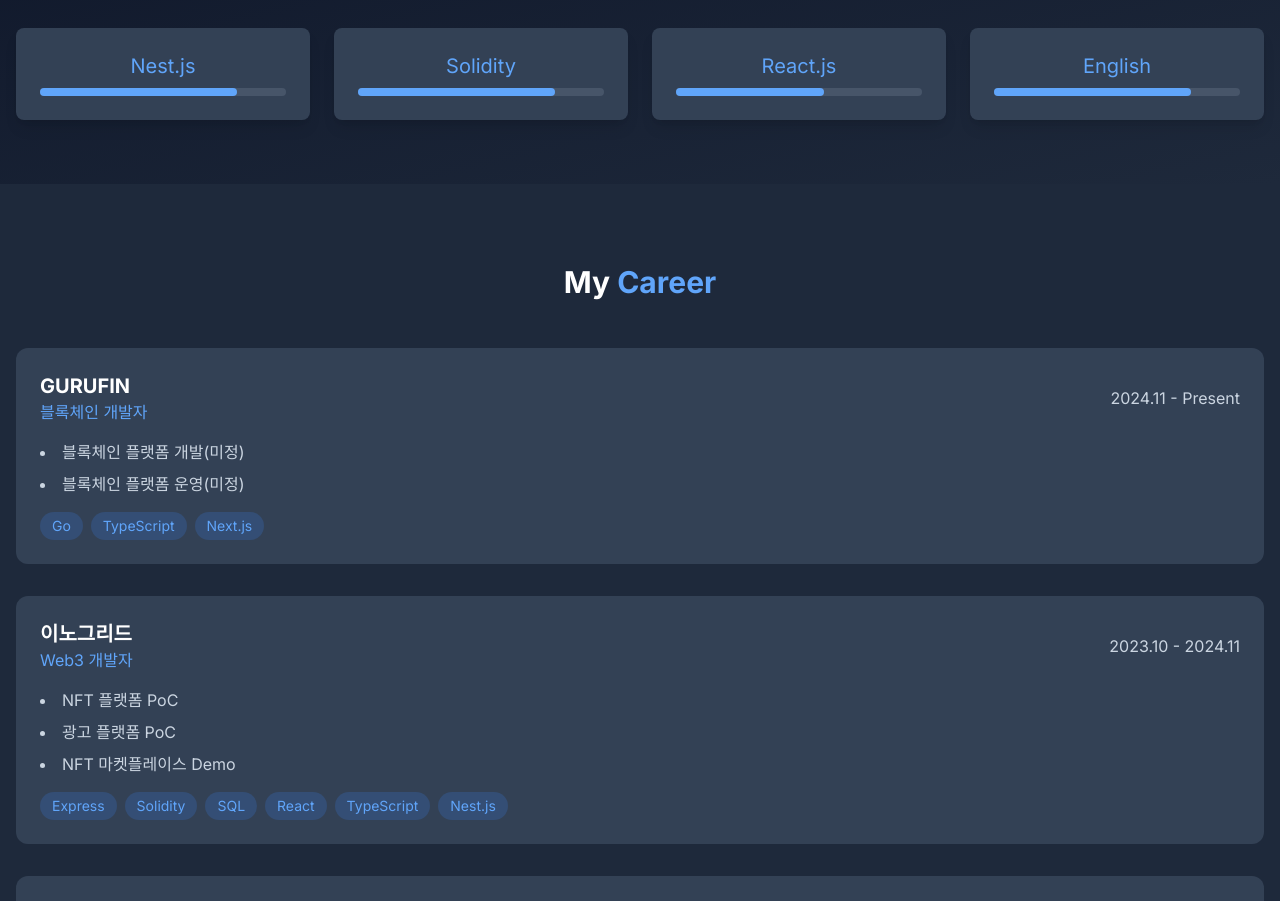
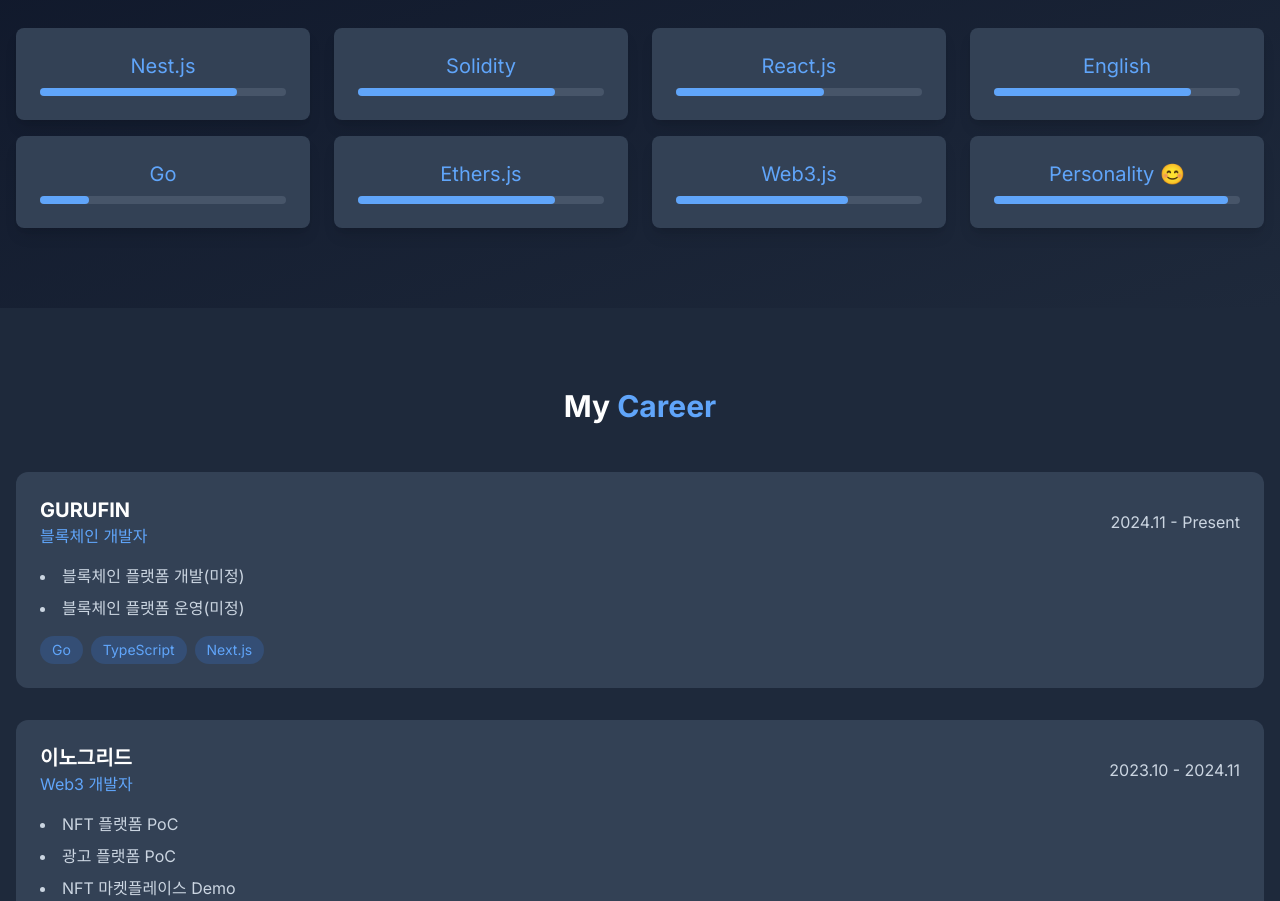
Before and after one commit to yyyljy/yyyljy.github.io, a Next.js app: page / in a window 1280 px wide. Shown: the part 920-1821 px from the top of the page. Built offline with nearby package versions, Linux system fonts and the light colour scheme.

Commit message:
feat:metadata 추가; favicon 추가; Skills 수정

```diff
--- a/src/app/layout.tsx
+++ b/src/app/layout.tsx
@@ -6,7 +6,32 @@
 
 export const metadata: Metadata = {
   title: "Jeff's Portfolio",
-  description: "Backend Developer Portfolio",
+  description: "블록체인 백엔드 개발자 Jeff",
+  keywords: ["블록체인", "백엔드 개발자", "Web3"],
+  authors: [{ name: "Jeff" }],
+  creator: "Jeff",
+  publisher: "Jeff",
+  robots: "index, follow",
+  openGraph: {
+    title: "Jeff's Portfolio",
+    description: "블록체인 백엔드 개발자 Jeff",
+    url: "http://block-chain.kr",
+    siteName: "Jeff's Portfolio",
+    locale: "ko_KR",
+    type: "website",
+  },
+  twitter: {
+    card: "summary_large_image",
+    title: "Jeff's Portfolio",
+    description: "블록체인 백엔드 개발자 Jeff",
+  },
+  viewport: {
+    width: "device-width",
+    initialScale: 1,
+  },
+  icons: {
+    icon: "/favicon.ico",
+  },
 };
 
 export default function RootLayout({
--- a/src/components/Skills.tsx
+++ b/src/components/Skills.tsx
@@ -40,6 +40,42 @@
           </div>
         </div>
       </div>
+      <div className="container mx-auto p-4">
+        <div className="grid grid-cols-2 md:grid-cols-4 gap-6">
+          <div className="p-6 bg-slate-700 rounded-lg shadow-lg hover:bg-slate-600 transition-all duration-300 transform hover:-translate-y-1">
+            <div className="text-center">
+              <div className="text-blue-400 text-xl mb-2">Go</div>
+              <div className="h-2 bg-slate-600 rounded-full">
+                <div className="h-2 bg-blue-400 rounded-full w-[20%]"></div>
+              </div>
+            </div>
+          </div>
+          <div className="p-6 bg-slate-700 rounded-lg shadow-lg hover:bg-slate-600 transition-all duration-300 transform hover:-translate-y-1">
+            <div className="text-center">
+              <div className="text-blue-400 text-xl mb-2">Ethers.js</div>
+              <div className="h-2 bg-slate-600 rounded-full">
+                <div className="h-2 bg-blue-400 rounded-full w-[80%]"></div>
+              </div>
+            </div>
+          </div>
+          <div className="p-6 bg-slate-700 rounded-lg shadow-lg hover:bg-slate-600 transition-all duration-300 transform hover:-translate-y-1">
+            <div className="text-center">
+              <div className="text-blue-400 text-xl mb-2">Web3.js</div>
+              <div className="h-2 bg-slate-600 rounded-full">
+                <div className="h-2 bg-blue-400 rounded-full w-[70%]"></div>
+              </div>
+            </div>
+          </div>
+          <div className="p-6 bg-slate-700 rounded-lg shadow-lg hover:bg-slate-600 transition-all duration-300 transform hover:-translate-y-1">
+            <div className="text-center">
+              <div className="text-blue-400 text-xl mb-2">Personality 😊</div>
+              <div className="h-2 bg-slate-600 rounded-full">
+                <div className="h-2 bg-blue-400 rounded-full w-[95%]"></div>
+              </div>
+            </div>
+          </div>
+        </div>
+      </div>
     </section>
   );
 };
```
Also changed, not shown: 1 other file (tests, documents, lock files or other folders).
